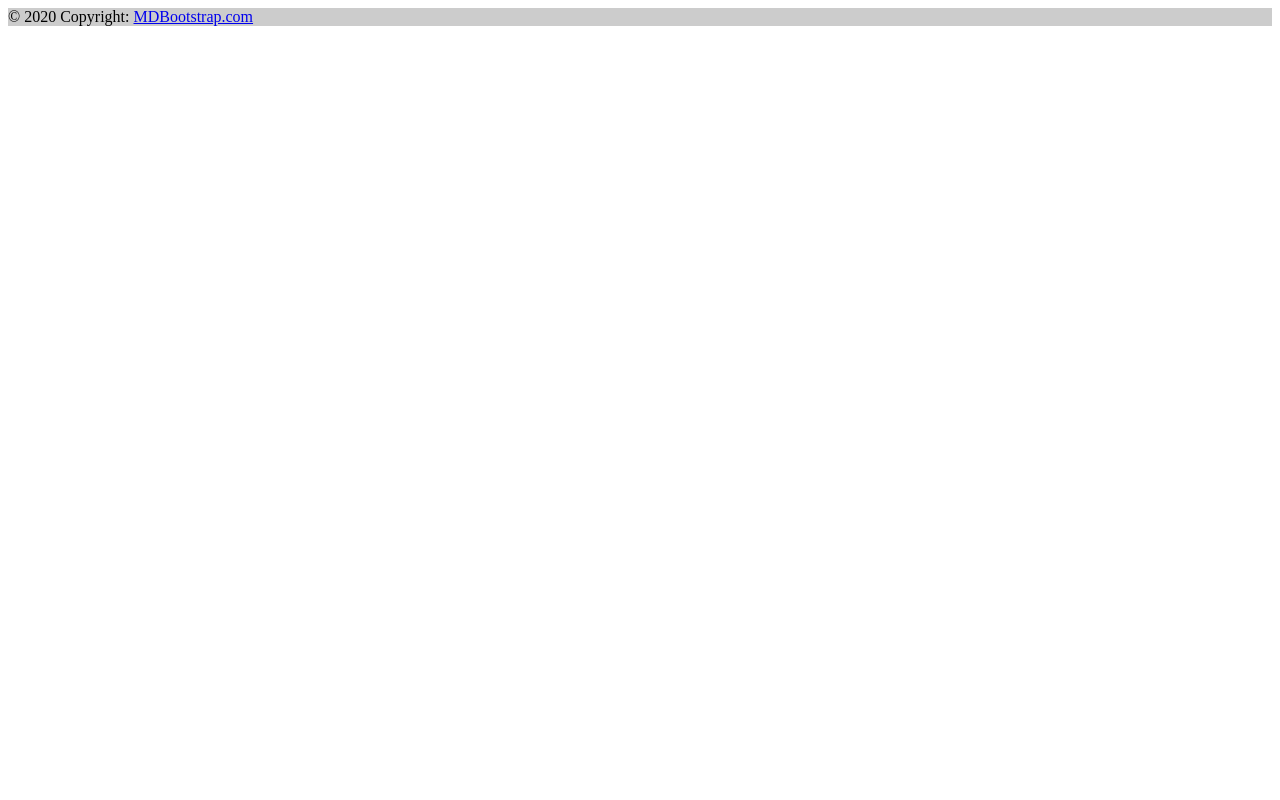
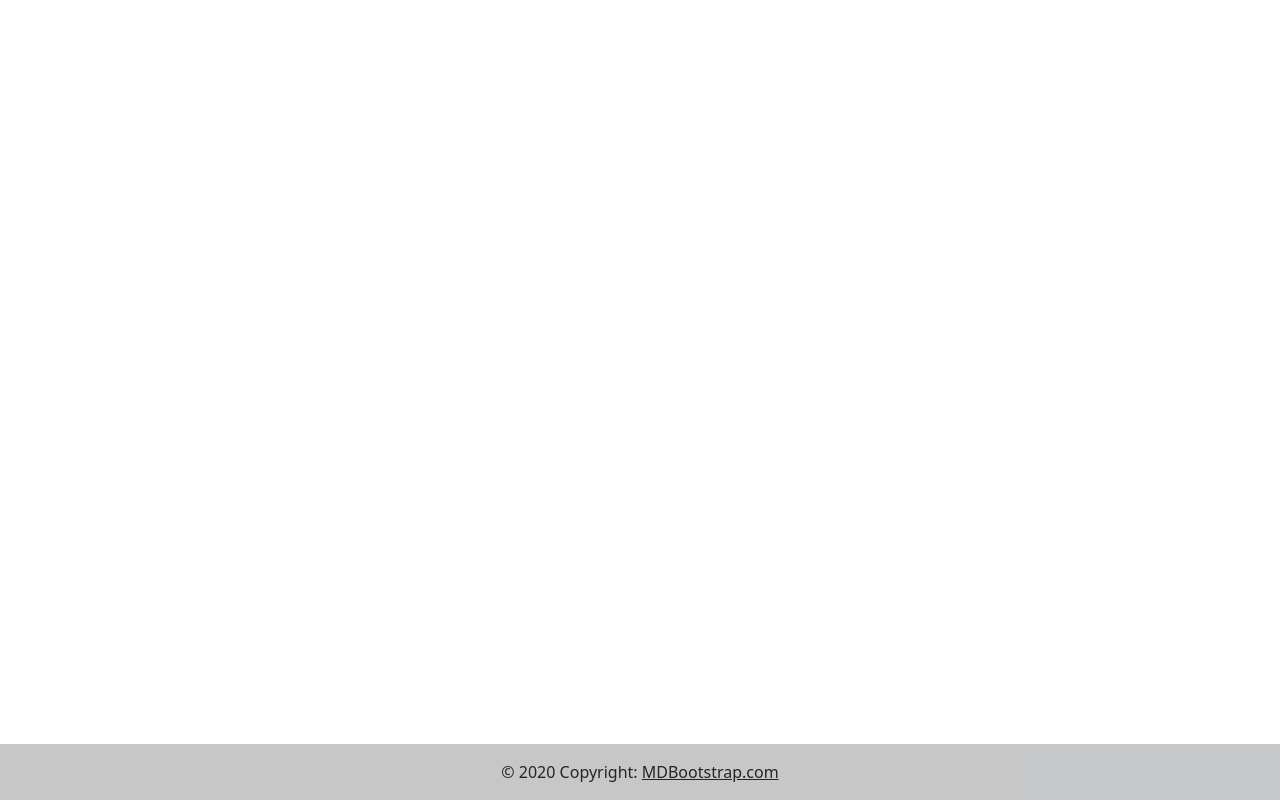
Before and after one commit to Dedo-Finger2/Retira-Senha, a PHP site: page /App/View/footer.php in a window 1280 px wide. Run offline with PHP 8.4, Linux system fonts and the light colour scheme.

Commit message:
fixed footer

```diff
--- a/App/View/footer.php
+++ b/App/View/footer.php
@@ -1,4 +1,6 @@
-<footer class="bg-light text-center text-lg-start">
+<!-- Link css -->
+<link href="https://cdn.jsdelivr.net/npm/bootstrap@5.3.0/dist/css/bootstrap.min.css" rel="stylesheet" integrity="sha384-9ndCyUaIbzAi2FUVXJi0CjmCapSmO7SnpJef0486qhLnuZ2cdeRhO02iuK6FUUVM" crossorigin="anonymous">
+<footer class="bg-light text-center text-lg-start fixed-bottom">
   <!-- Copyright -->
   <div class="text-center p-3" style="background-color: rgba(0, 0, 0, 0.2);">
     © 2020 Copyright:
@@ -6,3 +8,8 @@
   </div>
   <!-- Copyright -->
 </footer>
+
+<!-- Scripts do Bootstrap -->
+<script src="https://cdn.jsdelivr.net/npm/bootstrap@5.3.0/dist/js/bootstrap.bundle.min.js" integrity="sha384-geWF76RCwLtnZ8qwWowPQNguL3RmwHVBC9FhGdlKrxdiJJigb/j/68SIy3Te4Bkz" crossorigin="anonymous"></script>
+<script src="https://cdn.jsdelivr.net/npm/@popperjs/core@2.11.8/dist/umd/popper.min.js" integrity="sha384-I7E8VVD/ismYTF4hNIPjVp/Zjvgyol6VFvRkX/vR+Vc4jQkC+hVqc2pM8ODewa9r" crossorigin="anonymous"></script>
+<script src="https://cdn.jsdelivr.net/npm/bootstrap@5.3.0/dist/js/bootstrap.min.js" integrity="sha384-fbbOQedDUMZZ5KreZpsbe1LCZPVmfTnH7ois6mU1QK+m14rQ1l2bGBq41eYeM/fS" crossorigin="anonymous"></script>
```
Also changed, not shown: App/Tests/bootstrap.html (line endings or trailing spaces).
